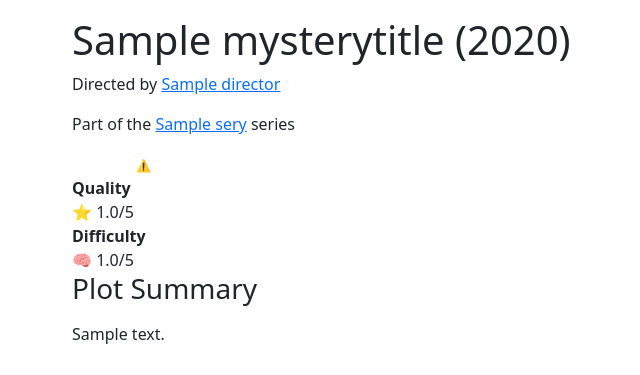
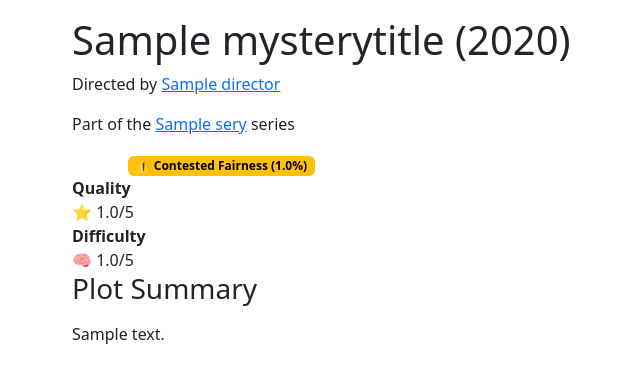
Before and after one commit to j01101111sh/MysteryMovieClub, a Django app: a page that uses movies/templates/movies/mystery_detail.html in a window 1280 px wide. Shown: the part 56-431 px from the top of the page, without its empty margins (10-650 px from the left). Run offline with Django 5.2, Linux system fonts and the light colour scheme; tables that the repository leaves empty hold one stand-in row (values such as "Sample post").

Commit message:
Fixed fair play badge visibility

```diff
--- a/movies/templates/movies/mystery_detail.html
+++ b/movies/templates/movies/mystery_detail.html
@@ -21,9 +21,9 @@
             <span class="badge">{{ movie.get_media_type_display }}</span>
             {% if movie.is_fair_play_candidate %}
                 {% if movie.fair_play_consensus >= 75 %}
-                    <span class="badge badge-success">⚖️ Certified Fair Play ({{ movie.fair_play_consensus }}%)</span>
+                    <span class="badge text-bg-success">⚖️ Certified Fair Play ({{ movie.fair_play_consensus }}%)</span>
                 {% else %}
-                    <span class="badge badge-warning">⚠️ Contested Fairness ({{ movie.fair_play_consensus }}%)</span>
+                    <span class="badge text-bg-warning">⚠️ Contested Fairness ({{ movie.fair_play_consensus }}%)</span>
                 {% endif %}
             {% endif %}
         </div>
```
